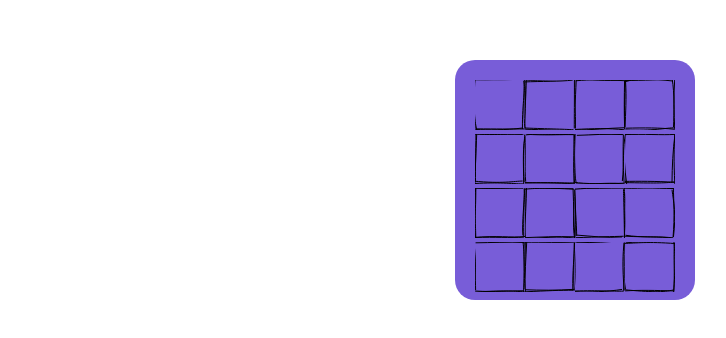
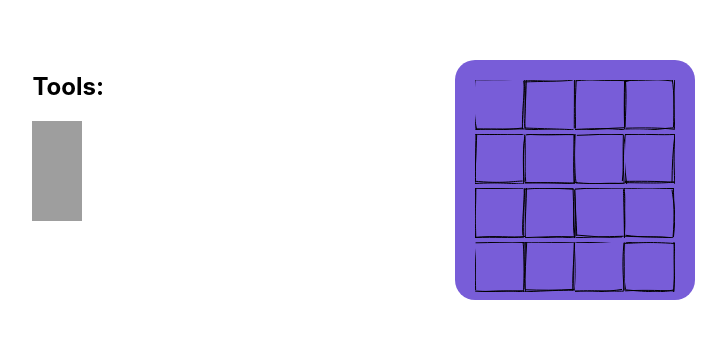
Before and after one commit to Jentuuh/AlgoSandbox, a React (Create React App) app: page / in a window 1280 px wide. Shown: the part 268-606 px from the top of the page, without its empty margins (70-796 px from the left). Built offline with nearby package versions, Linux system fonts and the light colour scheme; grey boxes are pictures that could not be loaded.

Commit message:
Added a toolbox with 2 basic tools

```diff
--- a/package.json
+++ b/package.json
@@ -6,6 +6,7 @@
     "@testing-library/jest-dom": "^4.2.4",
     "@testing-library/react": "^9.5.0",
     "@testing-library/user-event": "^7.2.1",
+    "bootstrap": "^4.5.2",
     "react": "^16.13.1",
     "react-dom": "^16.13.1",
     "react-scripts": "3.4.3",
--- a/src/App.js
+++ b/src/App.js
@@ -1,6 +1,7 @@
 import React, { useLayoutEffect, useState } from 'react';
 import './App.css';
 import Sandbox from './Components/Sandbox';
+import ToolBox from './Components/ToolBox';
 
 /* @author: jentevandersanden
 * This is the main functional component in this application.
@@ -9,7 +10,12 @@ import Sandbox from './Components/Sandbox';
 
 const App = () => {
 
-  return (<Sandbox></Sandbox>);
+  return (
+  <div className="App">
+    <ToolBox/>
+    <Sandbox/>
+  </div>
+  );
 
 };
 
--- a/src/Components/Cell.jsx
+++ b/src/Components/Cell.jsx
@@ -7,6 +7,7 @@ import "../Styling/Cell.css"
 
 
 const Cell = ({index, cell}) => {
+    const [usedcanvas, setUsedCanvas] = useState(null);
 
     const generator = rough.generator();
 
@@ -14,9 +15,7 @@ const Cell = ({index, cell}) => {
     * @params => x: left coordinate of grid, y: top coordinate of grid
     */
     function drawCell (x,y,canvas){
-
         canvas.draw(generator.rectangle(x,y,cell.width - 1,cell.height - 1));
-
     }
 
     // Only call this on first render (We draw the cell on first render)
@@ -28,6 +27,7 @@ const Cell = ({index, cell}) => {
         ctx.clearRect(0,0, canvas.width, canvas.height);
 
         const rough_canvas = rough.canvas(canvas);
+        setUsedCanvas(canvas);
 
         // Drawing code
         drawCell(0,0, rough_canvas);
--- a/src/Components/Sandbox.jsx
+++ b/src/Components/Sandbox.jsx
@@ -44,9 +44,7 @@ const Sandbox = () => {
                              } ;
         }
         // Return the grid's data
-        console.log(cellsArray);
         setContent(cellsArray);
-
     }
 
     // Function to dynamically render the width and height of the sandbox,
--- /dev/null
+++ b/src/Components/Tool.jsx
@@ -0,0 +1,11 @@
+import React from 'react';
+import '../Styling/ToolIcon.css'
+
+const Tool = ({tool, index}) => {
+
+    return (
+        <img className="toolIcon" src={tool.toolIcon} alt={tool.name} />
+    );
+}
+
+export default Tool;
--- /dev/null
+++ b/src/Components/ToolBox.jsx
@@ -0,0 +1,41 @@
+import React from 'react';
+import { useState } from 'react';
+import Tool from './Tool';
+import '../Styling/Toolbox.css';
+
+const ToolBox = () => {
+    const [tools, setTools] = useState([
+            {
+                name: 'Start',
+                description: 'Use this tool to mark a cell as the end point of your traject.',
+                toolIcon: 'https://image.flaticon.com/icons/svg/495/495499.svg'
+            },
+            {
+                name: 'Finish',
+                description: 'Use this tool to mark a cell as the end point of your traject.',
+                toolIcon: 'https://image.flaticon.com/icons/svg/783/783470.svg'
+            }
+    ]);
+    const [equipedTool, setEquipedTool] = useState(null);
+
+    const equipTool = (toolToEquip) => {
+        setEquipedTool(toolToEquip);
+        console.log("Tool Equiped:" + equipedTool.name);
+    }
+
+
+    return (
+            <div className="toolbox">
+                <h2 className="h2">Tools:</h2>
+                {tools.map((tool, index) =>(
+                        <Tool
+                            key={index}
+                            index={index}
+                            tool={tool}
+                            onClick={(tool) => { equipTool(tool)}}
+                        />
+                    ))}
+            </div>);
+}
+
+export default ToolBox;
--- /dev/null
+++ b/src/Styling/ToolIcon.css
@@ -0,0 +1,4 @@
+.toolIcon{
+    width: 50px;
+    height: 50px;
+}
--- /dev/null
+++ b/src/Styling/Toolbox.css
@@ -0,0 +1,8 @@
+.toolbox{
+    position: absolute;
+    left: 8%;
+    top: 40%;
+    display: flex;
+    flex-direction: column;
+
+}
```
Also changed, not shown: 1 other file (tests, documents, lock files or other folders).
